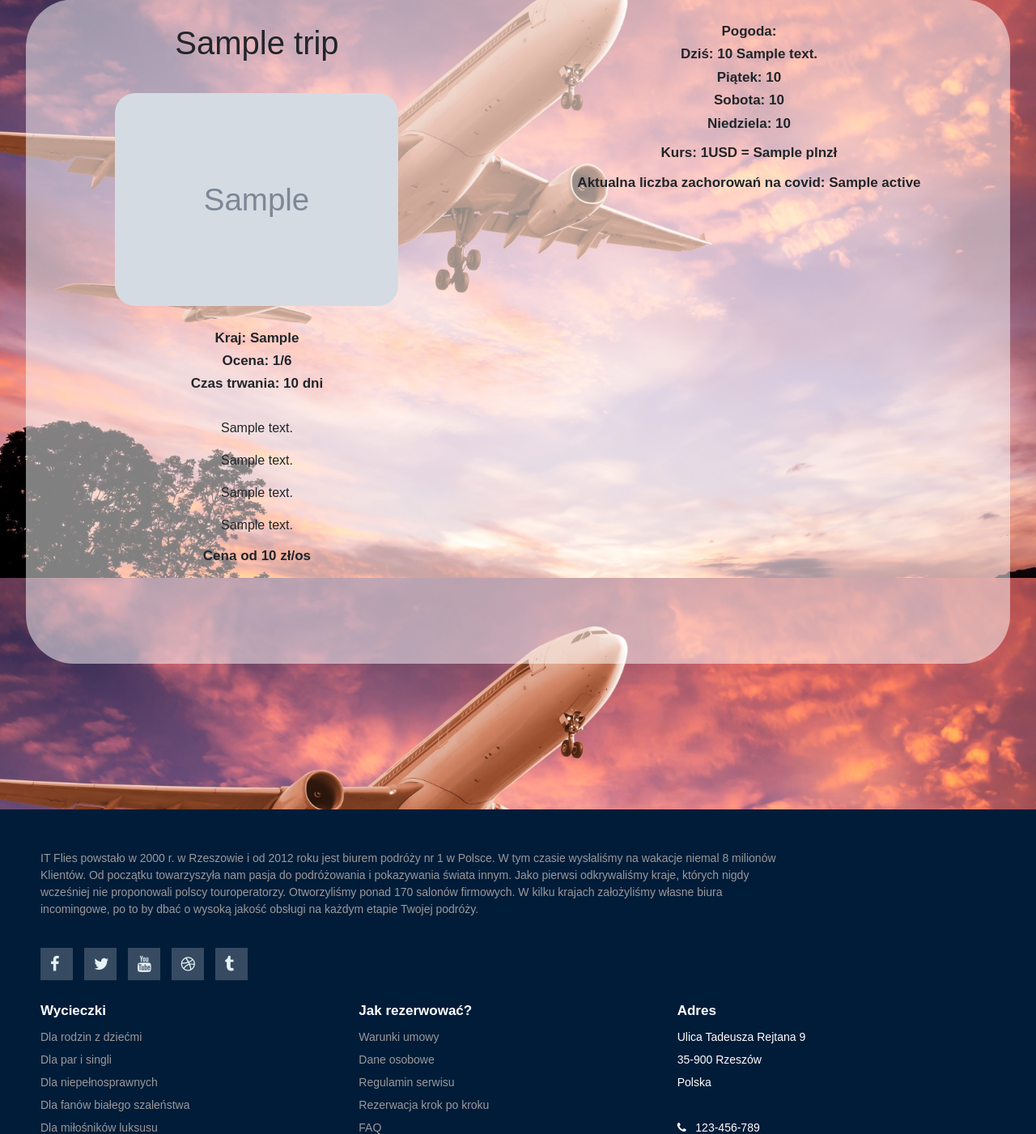
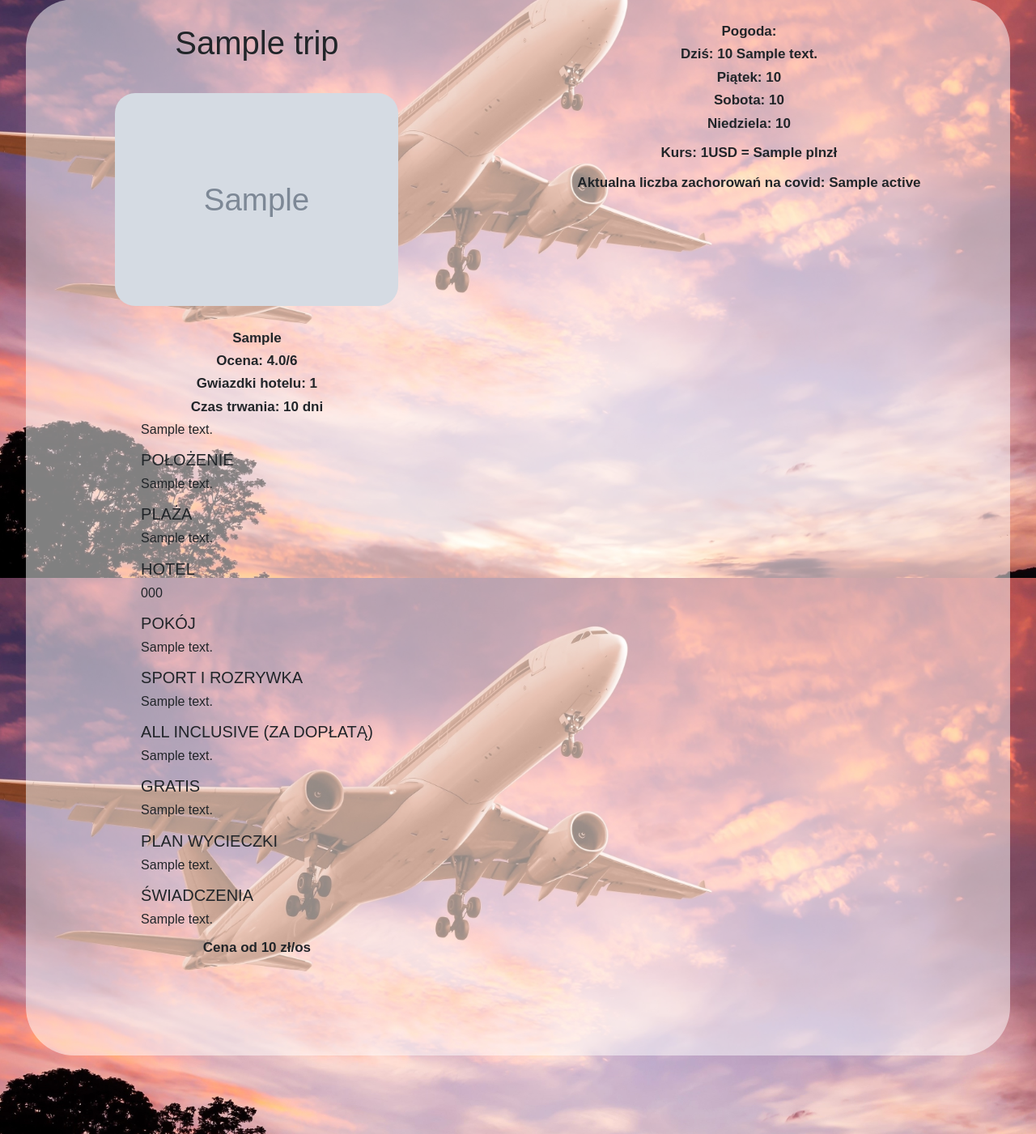
Before and after one commit to Kamilgolda/TripRecommendations, a Django app: a page that uses travels/templates/travels/trip_detail.html in a window 1280 px wide. Shown: the part 86-1487 px from the top of the page at 81% size. Run offline with Django 3.2, Linux system fonts and the light colour scheme; tables that the repository leaves empty hold one stand-in row (values such as "Sample post"); grey boxes marked "Sample" are stand-in pictures; a database or web service that is not in the repository returns one stand-in record (values such as "Sample title"); data that the repository does not hold is empty; some libraries are stand-ins or nearby versions.

Commit message:
#45 Poprawki w modelach/szablonach/api

```diff
--- a/biuropodrozy/outer_api/exchange_rates_api.py
+++ b/biuropodrozy/outer_api/exchange_rates_api.py
@@ -3,11 +3,14 @@ import requests
 
 def get_rate_in_pln(currency):
     """Fetch rate in PLN from currency exchanges api"""
+    response = requests.get(f"https://api.frankfurter.app/latest?from={currency}&to=PLN")
+    if response.ok:
+        rate = response.json()
+        rate = rate['rates']['PLN']
+    else:
+        rate = ""
+    return {'rate_in_pln': rate}
 
-    response = requests.get(f"https://api.frankfurter.app/latest?from={currency}&to=PLN")
-    rate = response.json()
-    rate = rate['rates']['PLN']
-    return {'rate_in_pln': rate}
 
 def get_all_rates():
     """Fetch rates in PLN from currency exchanges api"""
--- a/travels/models.py
+++ b/travels/models.py
@@ -44,15 +44,23 @@ class Trip(models.Model):
     STARS = [(1, 1), (2, 2), (3, 3), (4, 4), (5, 5), (6, 6)]
 
     title = models.CharField(max_length=256, verbose_name=_("Nazwa wycieczki"))
-    description1 = models.CharField(max_length=1000, verbose_name=_("Opis1 wycieczki"))
-    description2 = models.CharField(max_length=1000, blank=True, verbose_name=_("Opis2 wycieczki"))
-    description3 = models.CharField(max_length=1000, blank=True, verbose_name=_("Opis3 wycieczki"))
-    description4 = models.CharField(max_length=1000, blank=True, verbose_name=_("Opis4 wycieczki"))
+    hotelstars = models.IntegerField(choices=STARS, blank=True, verbose_name="Gwiazdki hotelu")
+    rating = models.DecimalField(max_digits=2, decimal_places=1, blank=True, verbose_name="Ocena wycieczki")
+    head_description = models.TextField(max_length=1000, verbose_name=_("Główny opis"))
+    location_description = models.TextField(max_length=1000, blank=True, verbose_name=_("Opis miejsca"))
+    beach_description = models.TextField(max_length=1000, blank=True, verbose_name=_("Opis Plaży"))
+    hotel_description = models.TextField(max_length=1000, blank=True, verbose_name=_("Opis Hotelu"))
+    room_description = models.TextField(max_length=1000, blank=True, verbose_name=_("Opis pokoju"))
+    sport_and_entertainment_description = models.TextField(max_length=1000, blank=True, verbose_name=_("Sport i rozrywka"))
+    all_inclusive_description = models.TextField(max_length=1000, blank=True, verbose_name=_("Opis all inclusive"))
+    for_free_description = models.TextField(max_length=1000, blank=True, verbose_name=_("Gratisy"))
+    trip_plan_description = models.TextField(max_length=1000, blank=True, verbose_name=_("Plan wycieczki"))
+    benefits_description = models.TextField(max_length=1000, blank=True, verbose_name=_("Swiadczenia"))
     country = models.CharField(max_length=50, verbose_name=_("Kraj wycieczki"))
+    city = models.CharField(max_length=50, verbose_name=_("Miasto wycieczki"))
     countryEN = models.CharField(max_length=50, verbose_name=_("Kraj wycieczki po angielsku"))
     currency = models.CharField(max_length=5, verbose_name=_("Skrót waluty"))
     timezone = models.CharField(max_length=7, verbose_name=_("Strefa czasowa"))
-    stars = models.IntegerField(choices=STARS, blank=True, verbose_name="Gwiazdki hotelu wycieczki")
     climate = models.CharField(max_length=20, choices=Climates.choices, verbose_name="Klimat")
     landscape = models.CharField(max_length=15, choices=Landscapes.choices, verbose_name="Krajobraz")
     type = models.CharField(max_length=20, choices=Types.choices, verbose_name="Rodzaj wycieczki")
@@ -80,7 +88,7 @@ class Trip(models.Model):
 
     @property
     def weather_api(self):
-        weather = get_weather(self.country)
+        weather = get_weather(self.countryEN)
         return weather
 
     @property
--- a/travels/static/css/trip_details.css
+++ b/travels/static/css/trip_details.css
@@ -66,3 +66,7 @@ margin-top:2%;
 width:100%;
 margin-top:2%;
 }
+
+.descriptions{
+max-width:50vw;
+}
--- a/travels/templates/travels/trip_detail.html
+++ b/travels/templates/travels/trip_detail.html
@@ -18,14 +18,58 @@
         {% endif %}
         {% endfor %}
       </div>
-      <h2>Kraj: {{ trip.country }}</h2>
-      <h2>Ocena: {{ trip.stars }}/6</h2>
+      <h2>{{ trip.city }}</h2>
+      <h2>Ocena: {{ trip.rating }}/6</h2>
+      <h2>Gwiazdki hotelu: {{trip.hotelstars}}</h2>
       <h2>Czas trwania: {{ trip.duration }} dni</h2>
-                </br>
-      <p>{{ trip.description1 }}</p>
-      <p>{{ trip.description2 }}</p>
-      <p>{{ trip.description3 }}</p>
-      <p>{{ trip.description4 }}</p>
+      <div class="descriptions">
+        <h6>{{ trip.head_description|linebreaks }}</h6>
+
+        {% if trip.location_description != "" %}
+        <h5>POŁOŻENIE</h5>
+        <h6>{{ trip.location_description|linebreaks }}</h6>
+        {% endif %}
+
+        {% if trip.beach_description != "" %}
+        <h5>PLAŻA</h5>
+        <h6>{{ trip.beach_description|linebreaks }}</h6>
+        {% endif %}
+
+        {% if trip.hotel_description != "" %}
+        <h5>HOTEL</h5>
+        <h6>{{ trip.hotel_description|linebreaks }}</h6>
+        {% endif %}
+
+        {% if trip.room_description != "" %}
+        <h5>POKÓJ</h5>
+        <h6>{{ trip.room_description|linebreaks }}</h6>
+        {% endif %}
+
+        {% if trip.sport_and_entertainment_description != "" %}
+        <h5>SPORT I ROZRYWKA</h5>
+        <h6>{{ trip.sport_and_entertainment_description|linebreaks }}</h6>
+        {% endif %}
+
+        {% if trip.all_inclusive_description != "" %}
+        <h5>ALL INCLUSIVE (ZA DOPŁATĄ)</h5>
+        <h6>{{ trip.all_inclusive_description|linebreaks }}</h6>
+        {% endif %}
+
+        {% if trip.for_free_description != "" %}
+        <h5>GRATIS</h5>
+        <h6>{{ trip.for_free_description|linebreaks }}</h6>
+        {% endif %}
+
+        {% if trip.trip_plan_description != "" %}
+        <h5>PLAN WYCIECZKI</h5>
+        <h6>{{ trip.trip_plan_description|linebreaks }}</h6>
+        {% endif %}
+
+        {% if trip.benefits_description != "" %}
+        <h5>ŚWIADCZENIA</h5>
+        <h6>{{ trip.benefits_description|linebreaks }}</h6>
+        {% endif %}
+        </div>
       <h2> Cena od {{ trip.price }} zł/os </h2>
     </div>
     <div class="rightside">
@@ -37,9 +81,11 @@
         <h2>{{trip.weather_api.next3day_name}}: {{trip.weather_api.temp_next3day}}</h2>
       </div>
       {% if trip.currency != 'PLN' %}
+      {% if trip.exchange_rates_api.rate_in_pln != '' %}
       <div class="exchanges">
         <h2>Kurs: 1{{trip.currency}} = {{ trip.exchange_rates_api.rate_in_pln }}zł</h2>
       </div>
+      {% endif %}
       {% endif %}
       <div class="covid">
       <h2>Aktualna liczba zachorowań na covid: {{trip.covid_api.today_covid}}</h2>
--- a/travels/templates/travels/trip_list.html
+++ b/travels/templates/travels/trip_list.html
@@ -24,7 +24,9 @@
             <div class="content">
                 <h2>{{trip.title}}<br>
                     <span>
-                        Ocena: 5/5
+                        {{trip.country}} {{trip.city}}
+                        <br>
+                        Ocena: {{trip.rating}}/6
                         <br>
                         Czas trwania: {{trip.duration}} dni
                         <br>
```
Also changed, not shown: travels/migrations/0007_auto_20210505_2200.py (added), travels/migrations/0008_trip_city.py (added), travels/migrations/0009_auto_20210505_2222.py (added), travels/migrations/0010_trip_location_description.py (added), travels/migrations/0011_auto_20210505_2230.py (added), travels/migrations/0012_auto_20210505_2328.py (added), 1 other file.
